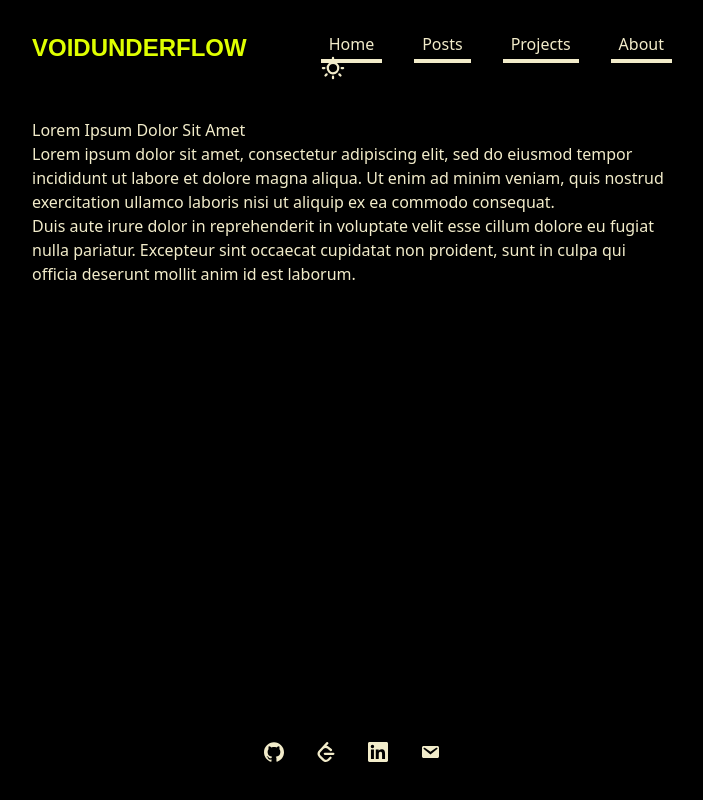
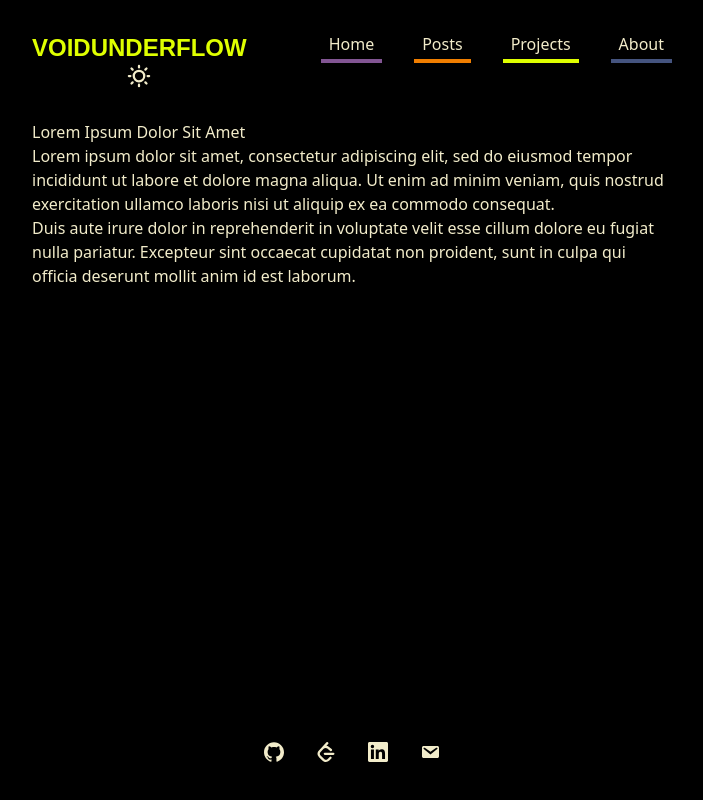
Before and after one commit to MihaiAC/blog-site-placeholder-name, a Next.js app: page / in a window 1280 px wide. Shown: the whole page, without its empty margins (288-991 px from the left). Built offline with nearby package versions, Linux system fonts and the light colour scheme; a web font is replaced by a local one.

Commit message:
Fix dynamic colors in Header.

```diff
--- a/app/globals.css
+++ b/app/globals.css
@@ -26,3 +26,27 @@
     --color-error: #ef5457;
   }
 }
+
+@layer components {
+  .nav-link-primary {
+    @apply border-primary hover:bg-primary;
+  }
+
+  .nav-link-secondary {
+    @apply border-secondary hover:bg-secondary;
+  }
+
+  .nav-link-tertiary {
+    @apply border-tertiary hover:bg-tertiary;
+  }
+
+  .nav-link-neutral {
+    @apply border-neutral hover:bg-neutral;
+  }
+}
+
+@layer utilities {
+  .toggle-icon {
+    @apply text-foreground;
+  }
+}
--- a/components/Header.tsx
+++ b/components/Header.tsx
@@ -10,14 +10,14 @@ export default function Header({ className }: HeaderProps) {
   return (
     <header className={className}>
       <nav className="flex justify-between">
-        <div>
+        <div className="flex flex-col items-center">
           <Link href="/">
             <p className="font-logo text-tertiary text-2xl font-bold">
               VOIDUNDERFLOW
             </p>
           </Link>
+          <ThemeToggle />
         </div>
-        <div>
         <ul className="flex gap-8">
           <li>
             <NavLink href="/" color="primary">
@@ -40,8 +40,6 @@ export default function Header({ className }: HeaderProps) {
             </NavLink>
           </li>
         </ul>
-          <ThemeToggle />
-        </div>
       </nav>
     </header>
   );
--- a/components/NavLink.tsx
+++ b/components/NavLink.tsx
@@ -10,8 +10,7 @@ export default function NavLink({ href, color, children }: NavLinkProps) {
   return (
     <Link
       href={href}
-      className={`border-b-4 border-${color} hover:bg-${color}
-        hover:text-background py-1 px-2`}
+      className={`border-b-4 hover:text-background py-1 px-2 nav-link-${color}`}
     >
       {children}
     </Link>
--- a/package.json
+++ b/package.json
@@ -14,6 +14,7 @@
     "@mdx-js/react": "^3.1.1",
     "@next/mdx": "^16.0.0",
     "@types/mdx": "^2.0.13",
+    "clsx": "^2.1.1",
     "highlight.js": "^11.11.1",
     "next": "^16.1.1",
     "next-themes": "^0.4.6",
```
Also changed, not shown: 1 other file (tests, documents, lock files or other folders). Lines whose indentation alone changed are shown as unchanged.
